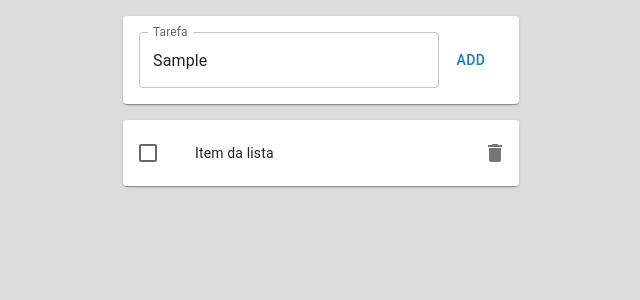
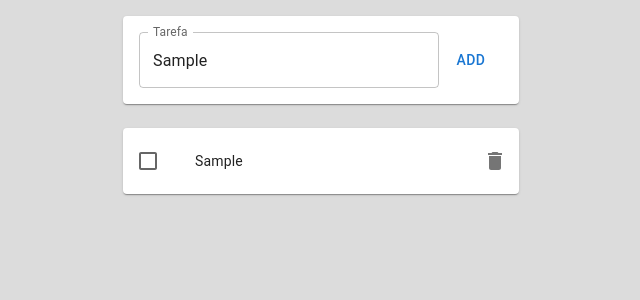
Before and after one commit to silv4b/todo-react-mui, a React (Create React App) app: page / in a window 1280 px wide. Both pictures are taken after typing "Sample" into the empty fields and a click on the button "ADD". Shown: the top 300 px of the page, without its empty margins (319-959 px from the left). Built offline with nearby package versions, Linux system fonts and the light colour scheme.

Commit message:
feat: adicionando e removendo tasks
usando passagem e funcoes como props e o useState para delegar as funcionalidades de acordo com cada
componente.

```diff
--- a/src/components/form/Form.jsx
+++ b/src/components/form/Form.jsx
@@ -1,15 +1,33 @@
-import React from 'react';
+import React, { useState } from 'react';
 import { TextField, Button, Paper } from '@mui/material'
 
-function Form() {
+export default function Form({ handlerAddTodo }) {
+  const [text, setText] = useState(null);
+  const [id, setId] = useState(0);
+
+  const todoCreate = (text) => {
+    const todoObj = {text: text, id: id};
+    setId(id + 1);
+    handlerAddTodo(todoObj);
+  };
+
   return (
     <Paper style={{padding: "1em"}}>
       <div style={{display: "flex", justifyContent: "center"}}>
-        <TextField id="outlined-basic" label="Tarefa" variant="outlined" fullWidth/>
-        <Button variant="text">ADD</Button>
+        <TextField
+          onChange={(evt) => setText(evt.target.value)}
+          id="outlined-basic"
+          label="Tarefa"
+          variant="outlined"
+          fullWidth
+        />
+        <Button
+          variant="text"
+          onClick={() => {todoCreate(text)}}
+        >
+          ADD
+        </Button>
       </div>
     </Paper>
   );
-}
-
-export default Form;
+};
--- a/src/components/itemList/TodoItem.jsx
+++ b/src/components/itemList/TodoItem.jsx
@@ -6,13 +6,16 @@ import ListItemText from '@mui/material/ListItemText';
 import Checkbox from '@mui/material/Checkbox';
 import IconButton from '@mui/material/IconButton';
 import DeleteIcon from '@mui/icons-material/Delete';
+import { Paper } from '@mui/material';
 
-export default function TodoItem() {
+export default function TodoItem({todo, handlerDeleteTodo}) {
 
   return (
+    // <Paper sx={{ bgcolor: 'background.paper', marginTop: "1em", borderRadius: "4px" }}>
+    <Paper style={{padding: "0.5em 0em"}}>
       <ListItem
         secondaryAction={
-        <IconButton edge="end" aria-label="comments">
+          <IconButton edge="end" aria-label="delete" onClick={() => {handlerDeleteTodo(todo.id)}}>
             <DeleteIcon />
           </IconButton>
         }
@@ -26,9 +29,9 @@ export default function TodoItem() {
               disableRipple
             />
           </ListItemIcon>
-        <ListItemText primary={'Item da lista'}/>
+          <ListItemText primary={`${todo.text}`}/>
         </ListItemButton>
       </ListItem>
+    </Paper>
   );
-
 }
--- a/src/pages/home/Home.jsx
+++ b/src/pages/home/Home.jsx
@@ -1,18 +1,34 @@
-import { Container, List, Paper } from "@mui/material";
+import { Container, List } from "@mui/material";
 import Form from "../../components/form/Form";
 import TodoItem from "../../components/itemList/TodoItem";
+import { useState } from "react";
 
-function Home() {
+export default function Home() {
+  const [todos, setTodos] = useState([]);
+
+  const handlerAddTodo = (todo) => {
+    setTodos([...todos, todo]);
+  };
+
+  const handlerDeleteTodo = (id) => {
+    var filtered = todos.filter((todo) => todo.id !== id);
+    setTodos(filtered);
+  };
+
   return (
     <Container maxWidth="xs" style={{ marginTop: "1em" }}>
-      <Form />
-        <Paper>
-          <List sx={{ bgcolor: 'background.paper', marginTop: "1em", borderRadius: "4px" }}>
-            <TodoItem />
-          </List>
-      </Paper>
+      <Form
+        handlerAddTodo={handlerAddTodo}
+      />
+      <List>
+        {todos.map((todo) => {
+          return (
+            <div key={todo.id} style={{marginTop: "1em"}}>
+              <TodoItem todo={todo} handlerDeleteTodo={handlerDeleteTodo} />
+            </div>
+          )
+        })}
+      </List>
     </Container>
   );
-}
-
-export default Home;
+};
```
Lines whose indentation alone changed are shown as unchanged.
